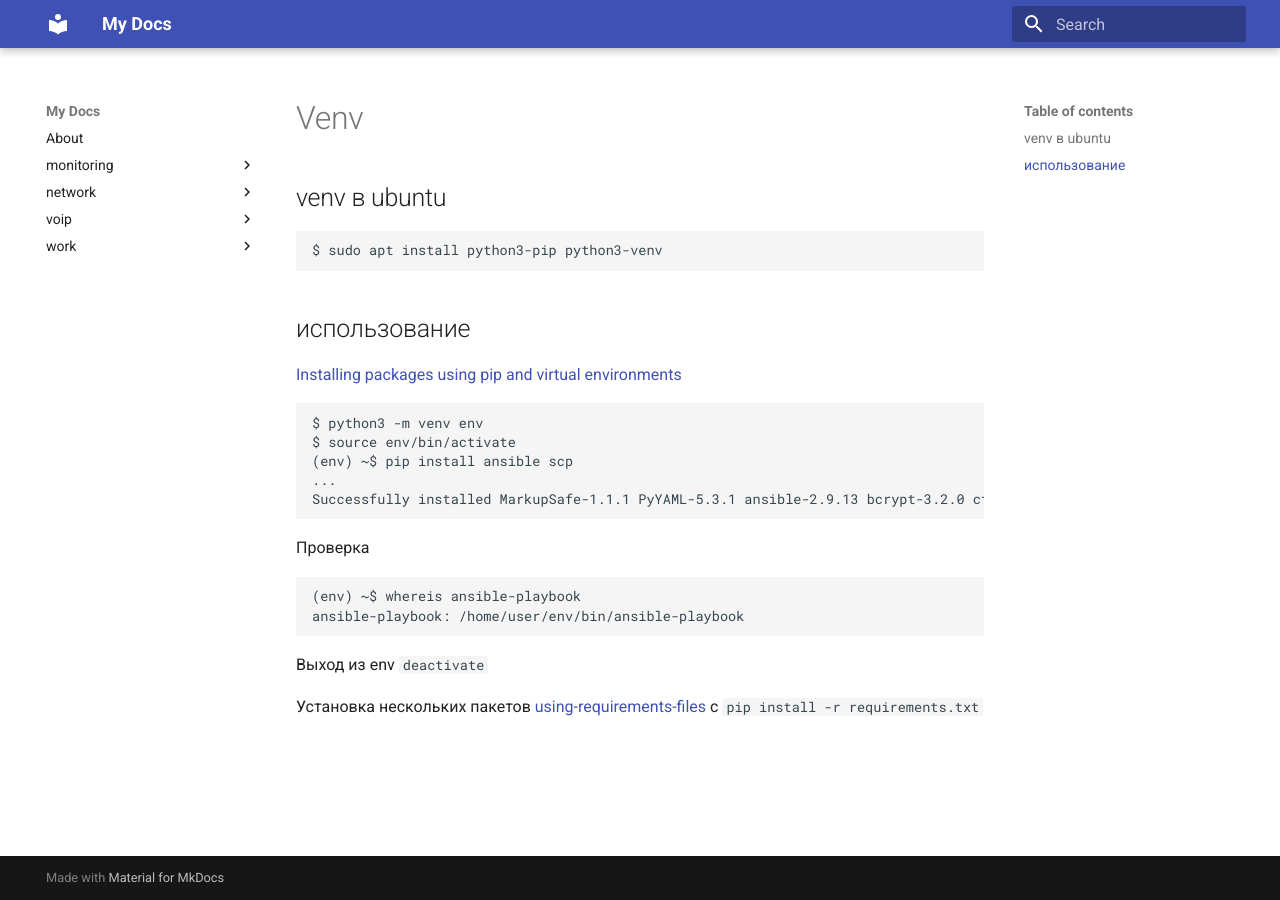
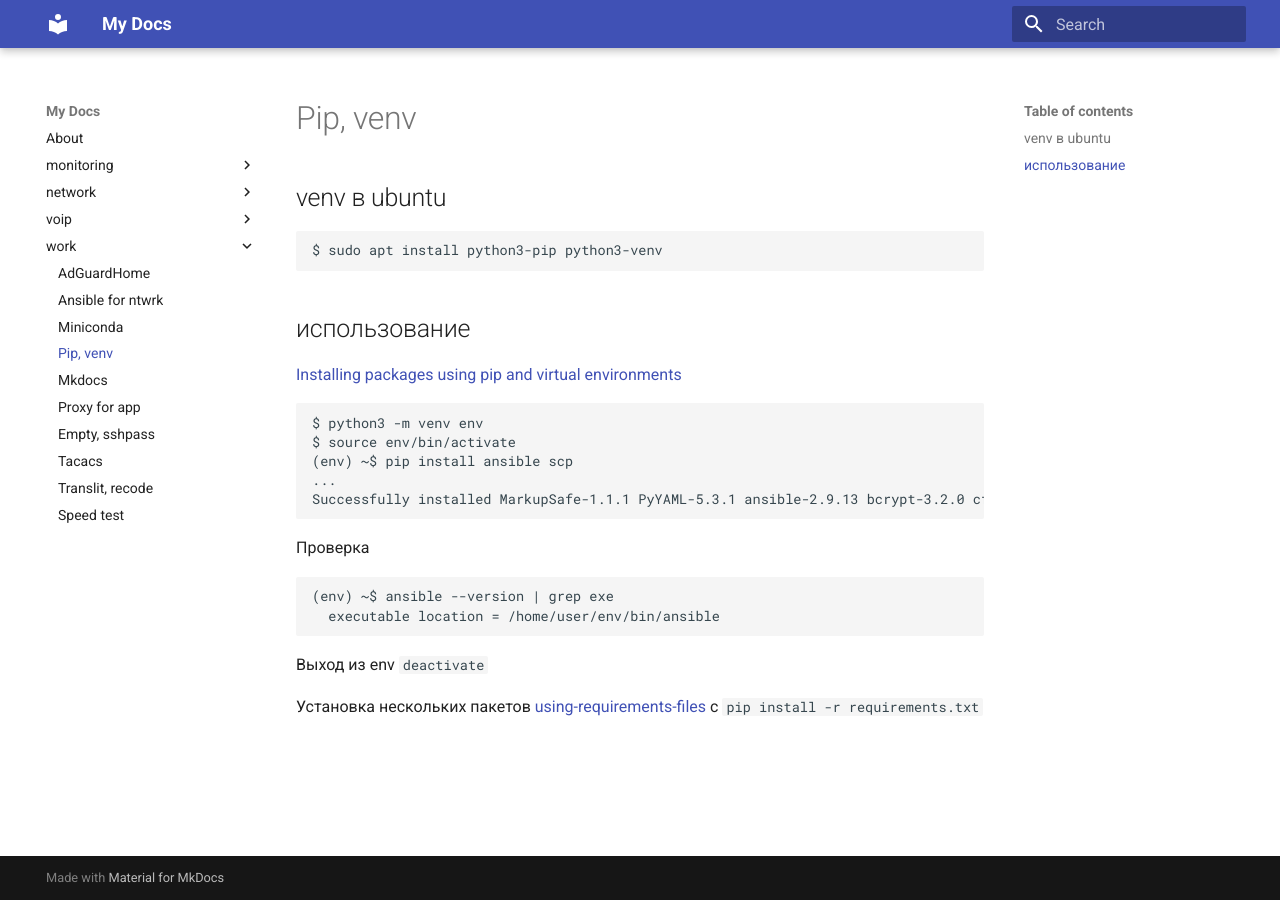
Before and after one commit to v98765/v98765.github.io, an MkDocs documentation site: the page built from docs/work/venv.md, in a window 1280 px wide. Built offline with MkDocs 1.6.1 and Material for MkDocs 9.7.7, drawn with Linux system fonts in a browser that asks for light colours.

Commit message:
work/venv.md fix check

````diff
--- a/docs/work/venv.md
+++ b/docs/work/venv.md
@@ -17,8 +17,8 @@ Successfully installed MarkupSafe-1.1.1 PyYAML-5.3.1 ansible-2.9.13 bcrypt-3.2.0
 ```
 Проверка
 ```sh
-(env) ~$ whereis ansible-playbook
-ansible-playbook: /home/user/env/bin/ansible-playbook
+(env) ~$ ansible --version | grep exe
+  executable location = /home/user/env/bin/ansible
 ```
 Выход из env `deactivate`
 
--- a/mkdocs.yml
+++ b/mkdocs.yml
@@ -36,6 +36,7 @@ nav:
         - 'AdGuardHome': work/adguardhome.md
         - 'Ansible for ntwrk': work/ansible_ntwrk.md
         - 'Miniconda': work/miniconda.md
+        - 'Pip, venv': work/venv.md
         - 'Mkdocs': work/mkdocs.md
         - 'Proxy for app': work/app_proxy.md
         - 'Empty, sshpass': work/empty.md
````
